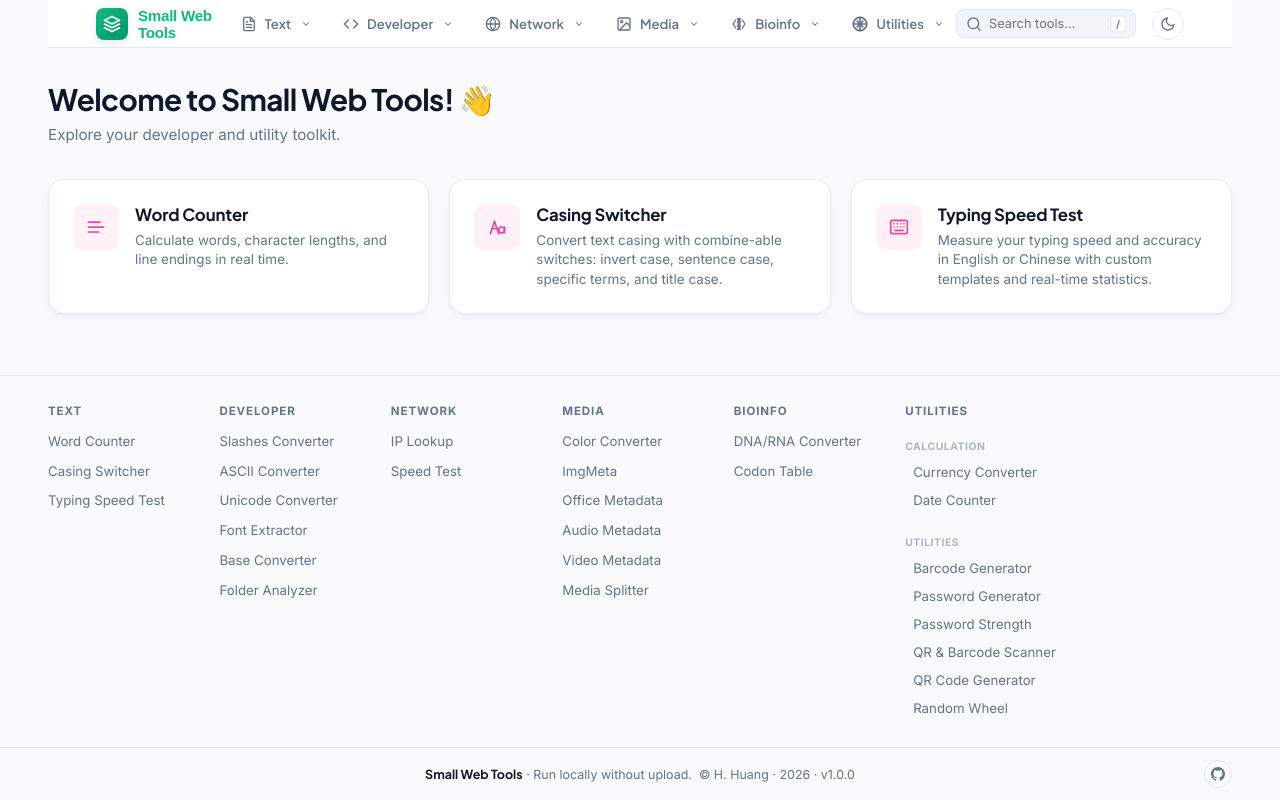
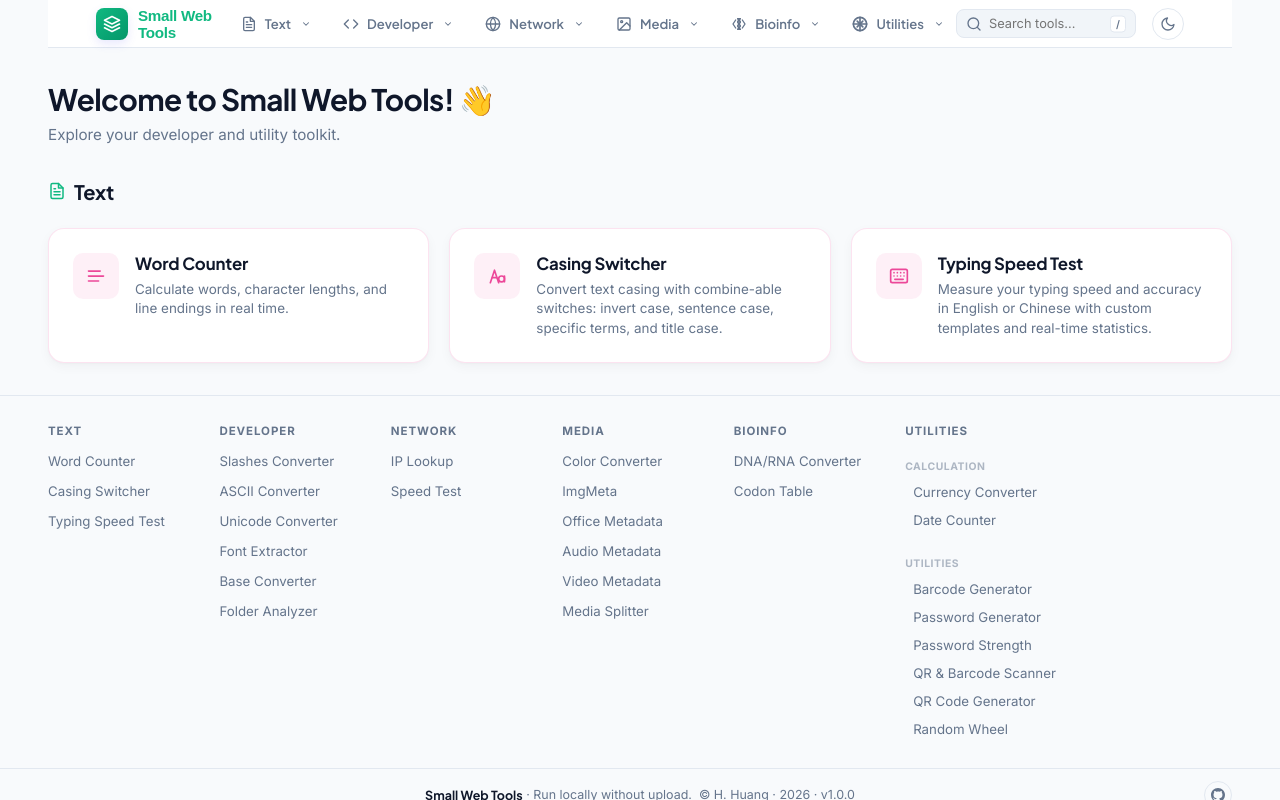
Before and after one commit to hhter2/small-web-tools, a React (Vite) app: page / in a window 1280 px wide. Both pictures are taken after a click on the button "Text". Built offline with nearby package versions, Linux system fonts and the light colour scheme; a web font is replaced by a local one.

Commit message:
fix: restore single-category page heading and align browser tab favicon with green main logo

```diff
--- a/src/components/HomeGrid.jsx
+++ b/src/components/HomeGrid.jsx
@@ -559,6 +559,16 @@ export default function HomeGrid({ onSelectTool, activeTab = 'all', setActiveTab
             );
           })()
         ) : (
+          (() => {
+            const cat = categories.find(c => c.id === activeTab);
+            return (
+              <div className="home-category-section" style={{ marginTop: 0 }}>
+                {cat && (
+                  <h3 className="home-category-heading">
+                    {cat.icon}
+                    {cat.name}
+                  </h3>
+                )}
                 <div className="home-grid">
                   {tools
                     .filter(t => t.category === activeTab)
@@ -574,6 +584,9 @@ export default function HomeGrid({ onSelectTool, activeTab = 'all', setActiveTab
                       </div>
                     ))}
                 </div>
+              </div>
+            );
+          })()
         )
       )}
     </div>
```
Also changed, not shown: public/favicon.svg. Lines whose indentation alone changed are shown as unchanged.
